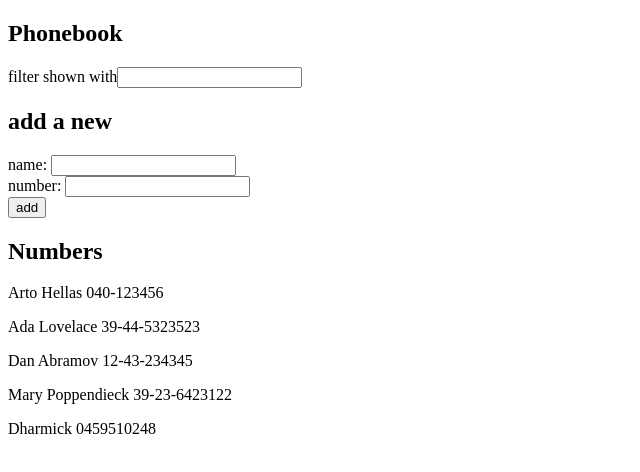
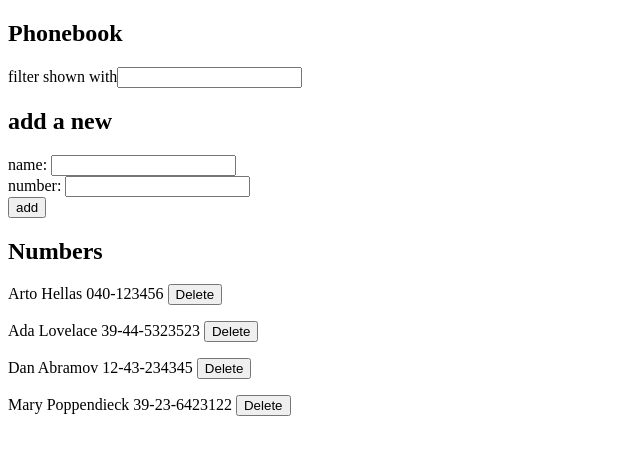
Before and after one commit to iXeCl/fullstackopen, a React (Vite) app in the folder Part2/phonebook/: page / in a window 1280 px wide. Shown: the top 472 px of the page, without its empty margins (0-640 px from the left). Built offline with nearby package versions, Linux system fonts and the light colour scheme; data requests are answered from the project's data file.

Commit message:
Finished exercise 2.14

```diff
--- a/Part2/phonebook/db.json
+++ b/Part2/phonebook/db.json
@@ -19,11 +19,6 @@
       "name": "Mary Poppendieck",
       "number": "39-23-6423122",
       "id": "4"
-    },
-    {
-      "id": 5,
-      "name": "Dharmick",
-      "number": "0459510248"
     }
   ]
 }
--- a/Part2/phonebook/src/App.jsx
+++ b/Part2/phonebook/src/App.jsx
@@ -3,7 +3,7 @@ import Persons from './components/Persons'
 import PersonForm from './components/PersonForm'
 import Filter from './components/Filter'
 import phonebookService from './services/phonebook'
-import axios from 'axios'
+
 
 const App = () => {
   const [persons, setPersons] = useState([])
@@ -43,7 +43,7 @@ const App = () => {
     const nameObject = {
       name: newName,
       number: newNumber,
-      id: Math.max(...persons.map(person => person.id))+1,
+      id: `${Math.max(...persons.map(person => person.id))+1}`,
     }
     phonebookService
       .create(nameObject)
@@ -52,6 +52,9 @@ const App = () => {
         setNewName('')
         setNewNumber('')
         })
+      .catch(error => {
+        console.error("Error adding person:", error);
+    })
   }
 
   const handleNewName = (event) =>  setNewName(event.target.value)
@@ -60,6 +63,20 @@ const App = () => {
 
   const filteredPersons = persons.filter(person =>
     person.name.toLowerCase().includes(searchTerm.toLowerCase()))
+
+  const deletePersons = (person) => {
+    if (window.confirm(`Do you really want to delete ${person.name}?`)) {
+        phonebookService
+            .deletePerson(person.id)
+            .then(() => {
+                // Update the state to remove the person from the list
+                setPersons(persons.filter(p => p.id !== person.id));
+            })
+            .catch(error => {
+                console.error("Error deleting person:", error);
+            });
+    }
+  }
 
 
 
@@ -92,7 +109,7 @@ const App = () => {
       <h2>Numbers</h2>
 
       {/* {filteredPersons.map(person => <p>{person.name} {person.number}</p>)} */}
-      <Persons key = {filteredPersons.id} filteredPersons = {filteredPersons}/>
+      <Persons key = {filteredPersons.id} filteredPersons = {filteredPersons} deletePersons={deletePersons}/>
 
     </div>
   )
--- a/Part2/phonebook/src/components/Persons.jsx
+++ b/Part2/phonebook/src/components/Persons.jsx
@@ -1,5 +1,9 @@
 import { useState } from "react"
 
-const Persons = ({filteredPersons}) => filteredPersons.map(person => <p key={person.id}>{person.name} {person.number}</p>)
+const Persons = ({filteredPersons,deletePersons}) =>
+    filteredPersons.map(person =>
+    <p key={person.id}>{person.name} {person.number} <button onClick={() =>
+        deletePersons(person)}>Delete</button></p>
+)
 
 export default Persons
--- a/Part2/phonebook/src/services/phonebook.js
+++ b/Part2/phonebook/src/services/phonebook.js
@@ -19,6 +19,12 @@ const update = (id, newObject) => {
   return request.then(response => response.data)
 }
 
+const deletePerson = (id) => {
+  const request = axios.delete(`${baseUrl}/${id}`)
+  return request.then(response => {response.data
+  })
+}
+
 export default {
-  getAll, create, update
+  getAll, create, update, deletePerson
 }
```
